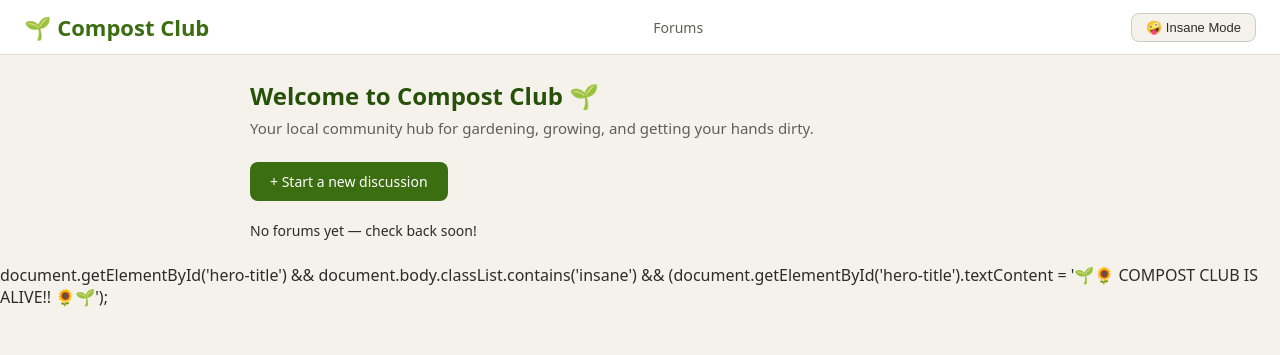
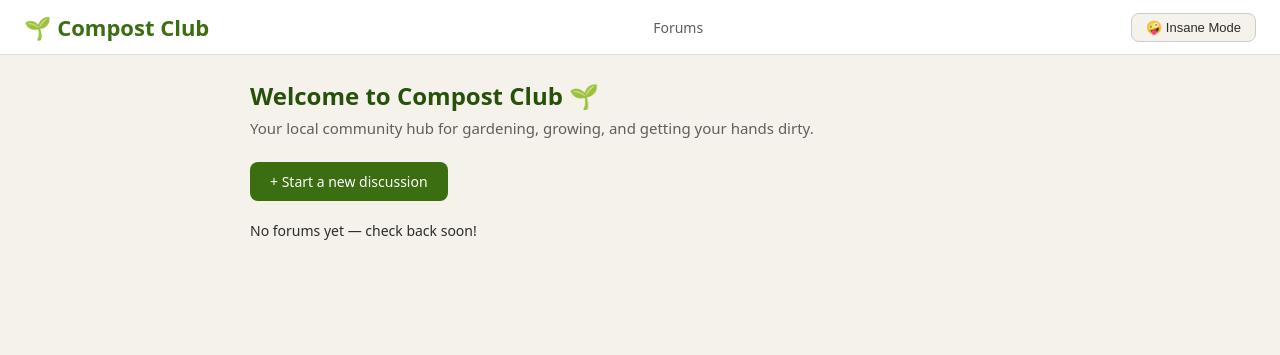
Before and after one commit to MartinCzerwinski/my-forum, a Django app: page /forum/ in a window 1280 px wide. Shown: the top 355 px of the page. Run offline with Django 5.2, Linux system fonts and the light colour scheme; data that the repository does not hold is empty.

Commit message:
Fix extra_script block in list.html

```diff
--- a/mysite/django_simple_forum/templates/django_simple_forum/list.html
+++ b/mysite/django_simple_forum/templates/django_simple_forum/list.html
@@ -47,5 +47,7 @@ body.insane .forum-meta { color: #ff69b4; }
 {% endblock %}
 
 {% block extra_script %}
-document.getElementById('hero-title') && document.body.classList.contains('insane') && (document.getElementById('hero-title').textContent = '🌱🌻 COMPOST CLUB IS ALIVE!! 🌻🌱');
+<script>
+  document.getElementById('hero-title') && document.body.classList.contains('insane') && (document.getElementById('hero-title').textContent = '🌱🌻 COMPOST CLUB IS ALIVE!! 🌻🌱');
+</script>
 {% endblock %}
```
